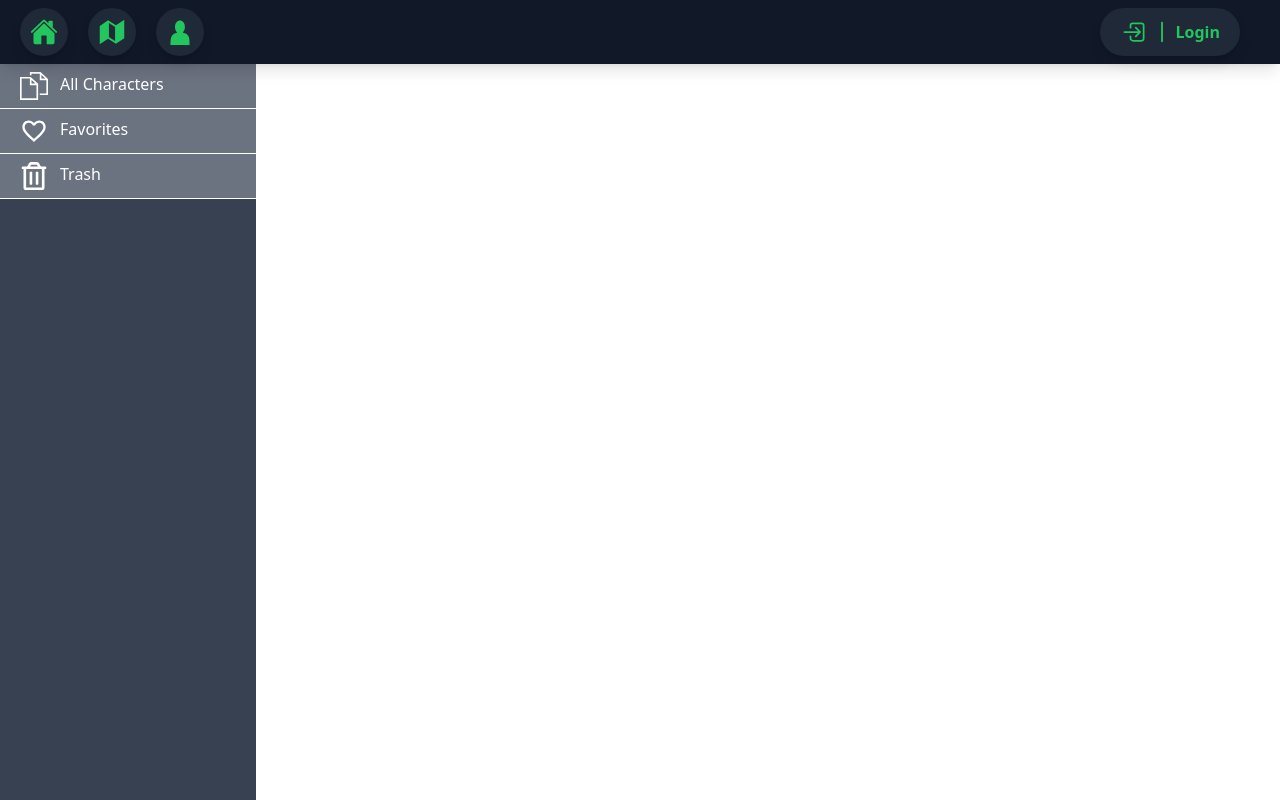
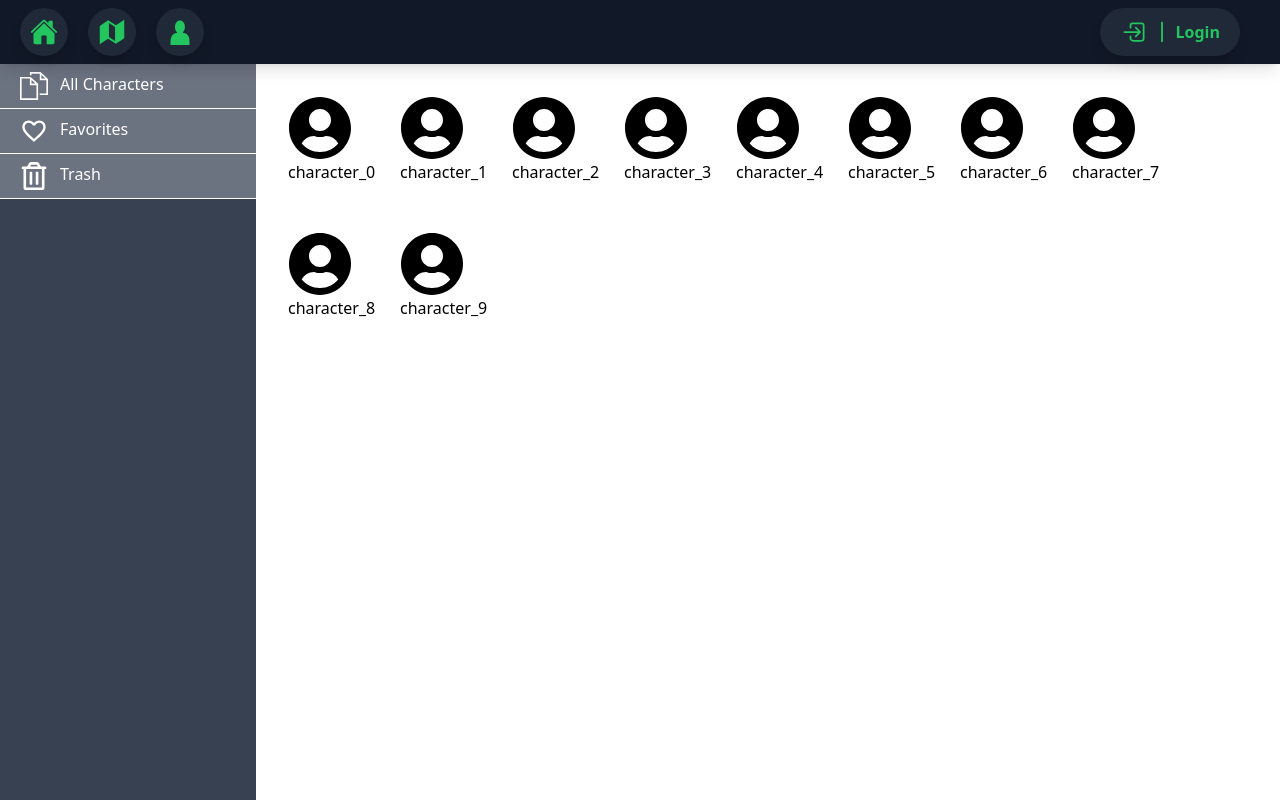
Before and after one commit to jstnn818/storyline-mapper, a React (Create React App) app in the folder storyline-mapper/: page /characters in a window 1280 px wide. Built offline with nearby package versions, Linux system fonts and the light colour scheme.

Commit message:
ItemList

```diff
--- a/storyline-mapper/src/App.tsx
+++ b/storyline-mapper/src/App.tsx
@@ -3,8 +3,8 @@ import { BrowserRouter, Routes, Route } from 'react-router-dom'
 
 import Navbar from './components/Navbar'
 import Home from './pages/Home'
-import MapList from './pages/MapList'
-import CharacterList from './pages/CharacterList'
+import MyMaps from './pages/MyMaps'
+import MyCharacters from './pages/MyCharacters'
 
 function App() {
   /*const [currentTime, setCurrentTime] = useState(0)
@@ -27,8 +27,8 @@ function App() {
         <div>
           <Routes>
             <Route path="/" element= { <Home />} />
-            <Route path="/maps" element= { <MapList />} />
-            <Route path="/characters" element= { <CharacterList />} />
+            <Route path="/maps" element= { <MyMaps />} />
+            <Route path="/characters" element= { <MyCharacters />} />
           </Routes>
         </div>
       </BrowserRouter>
--- /dev/null
+++ b/storyline-mapper/src/components/ItemList.tsx
@@ -0,0 +1,41 @@
+import { IconType } from "react-icons"
+import { FaMapMarkedAlt, FaUserCircle } from "react-icons/fa"
+
+interface ItemListProps {
+    type: string
+}
+
+interface ItemProps {
+    item: string
+    icon: IconType
+}
+
+const ItemList = ({ type }: ItemListProps) => {
+
+    const exampleList: string[] = []
+    for (let i = 0; i < 10; i++){
+        exampleList.push(type + "_" + i.toString())
+    }
+
+    let FileIcon: IconType = type == "map" ? FaMapMarkedAlt : FaUserCircle
+
+    return (
+        <div className="grid grid-cols-3 md:grid-cols-5 lg:grid-cols-8 gap-4 m-4">
+            {exampleList && exampleList.map(item => (
+                <Item key={item} item={item} icon={FileIcon}/>
+            ))}
+        </div>
+    )
+}
+
+const Item = ({ item, icon }: ItemProps) => {
+    const Icon = icon
+    return (
+        <div className="flex flex-col m-4 w-16">
+            <Icon size={64} />
+            <p className="text-center">{ item }</p>
+        </div>
+    )
+}
+
+export default ItemList
--- a/storyline-mapper/src/pages/CharacterList.tsx
+++ /dev/null
@@ -1,13 +0,0 @@
-import Sidebar from "../components/Sidebar"
-
-const CharacterList = () => {
-    return (
-        <div>
-            <Sidebar type="character"/>
-            <div className="flex justify-center mt-16">
-
-            </div>
-        </div>
-    )
-}
-export default CharacterList
--- a/storyline-mapper/src/pages/MapList.tsx
+++ /dev/null
@@ -1,13 +0,0 @@
-import Sidebar from "../components/Sidebar"
-
-const MapList = () => {
-    return (
-        <div>
-            <Sidebar type="map"/>
-            <div className="flex justify-center mt-16">
-
-            </div>
-        </div>
-    )
-}
-export default MapList
--- /dev/null
+++ b/storyline-mapper/src/pages/MyCharacters.tsx
@@ -0,0 +1,14 @@
+import Sidebar from "../components/Sidebar"
+import ItemList from "../components/ItemList"
+
+const MyCharacters = () => {
+    return (
+        <div>
+            <Sidebar type="character"/>
+            <div className="flex justify-center mt-16 ml-64">
+                <ItemList type="character"/>
+            </div>
+        </div>
+    )
+}
+export default MyCharacters
--- /dev/null
+++ b/storyline-mapper/src/pages/MyMaps.tsx
@@ -0,0 +1,14 @@
+import Sidebar from "../components/Sidebar"
+import ItemList from "../components/ItemList"
+
+const MyMaps = () => {
+    return (
+        <div>
+            <Sidebar type="map"/>
+            <div className="flex justify-center mt-16 ml-64">
+                <ItemList type="map"/>
+            </div>
+        </div>
+    )
+}
+export default MyMaps
```
